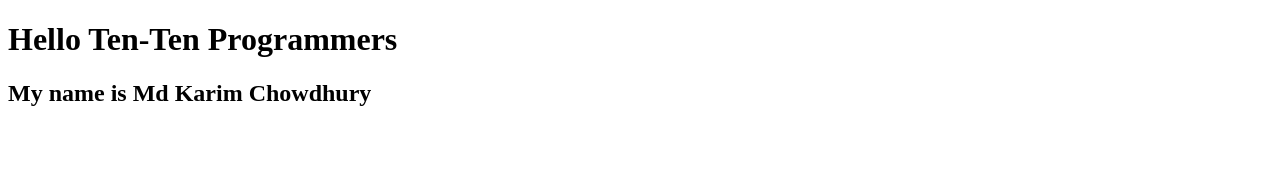
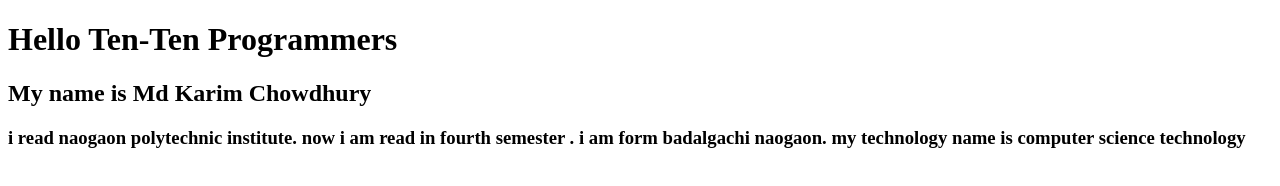
Before and after one commit to Karim-Chowdhury/github-day, a plain HTML site: page index.html in a window 1280 px wide. Drawn offline with Linux system fonts and the light colour scheme.

Commit message:
secound commit

```diff
--- a/index.html
+++ b/index.html
@@ -9,5 +9,6 @@
 <body>
     <h1>Hello Ten-Ten Programmers</h1>
     <h2>My name is Md Karim Chowdhury</h2>
+    <h3>i read naogaon polytechnic institute. now i am read in fourth semester . i am form badalgachi naogaon. my technology name is computer science technology</h3>
 </body>
 </html>
```
